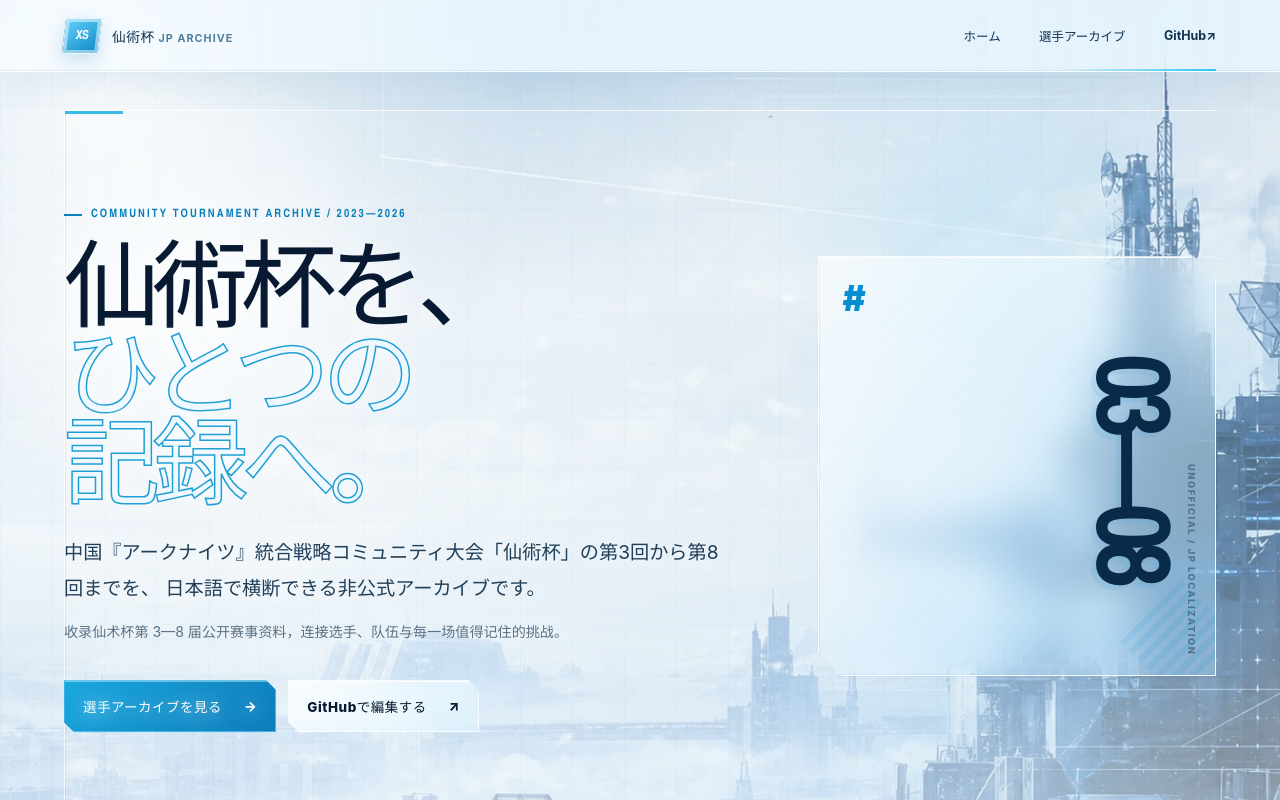
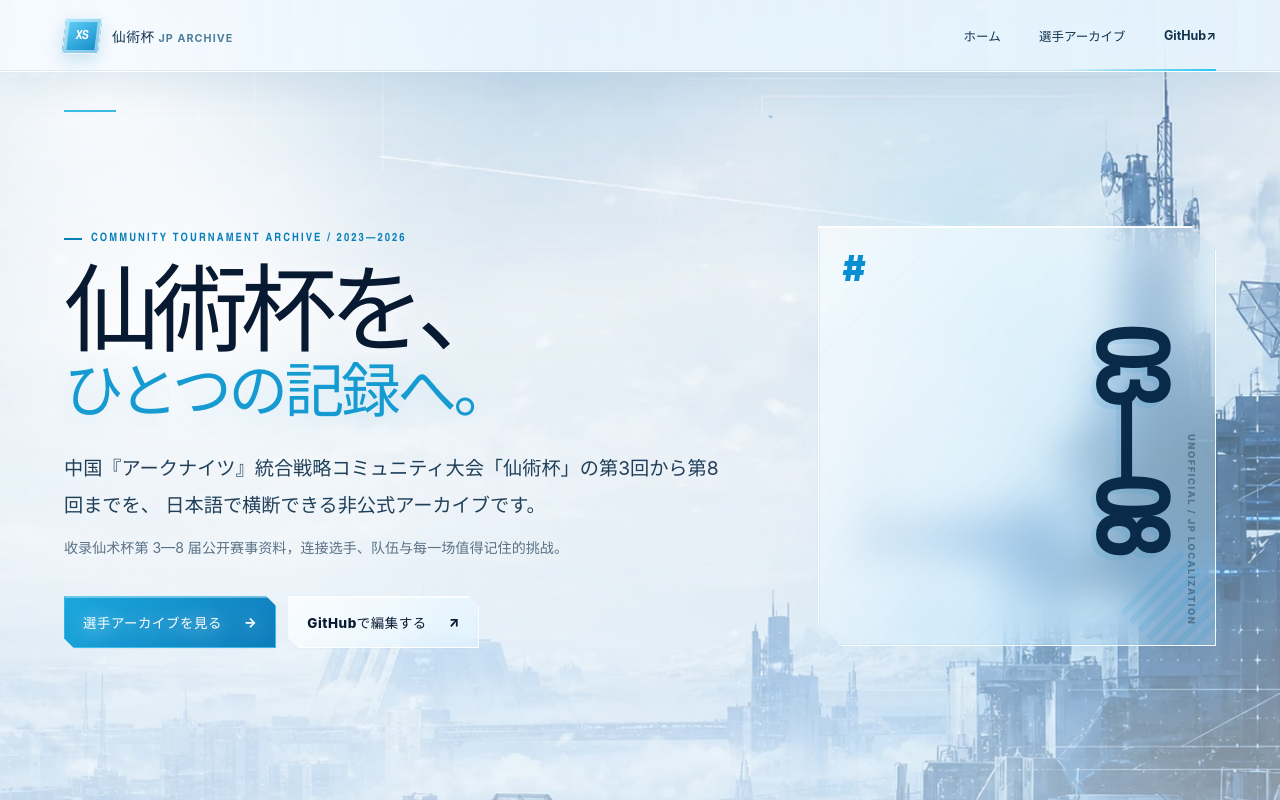
Before and after one commit to 2556642899djk-hue/xianshu-cup-jp, a Next.js app: page / in a window 1280 px wide. Shown: the top 800 px of the page. Built offline with nearby package versions, Linux system fonts and the light colour scheme.

Commit message:
Simplify hero typography and linework

```diff
--- a/app/globals.css
+++ b/app/globals.css
@@ -2501,11 +2501,9 @@ body {
 
 body::before {
   background:
-    linear-gradient(rgba(20, 111, 163, 0.028) 1px, transparent 1px),
-    linear-gradient(90deg, rgba(20, 111, 163, 0.028) 1px, transparent 1px),
     radial-gradient(circle at 8% 12%, rgba(255, 255, 255, 0.86), transparent 31%),
     radial-gradient(circle at 88% 50%, rgba(48, 181, 235, 0.1), transparent 28%);
-  background-size: 52px 52px, 52px 52px, auto, auto;
+  background-size: auto, auto;
 }
 
 body::after {
@@ -2556,11 +2554,9 @@ body::after {
 }
 
 .home-hero::before {
-  border-color: rgba(255, 255, 255, 0.72);
-  background:
-    linear-gradient(90deg, #39bce8 0 58px, transparent 58px) top left / 100% 3px no-repeat,
-    linear-gradient(110deg, rgba(255, 255, 255, 0.16), rgba(207, 239, 252, 0.05));
-  box-shadow: inset 1px 0 rgba(32, 135, 188, 0.12);
+  border: 0;
+  background: linear-gradient(90deg, #39bce8 0 52px, transparent 52px) top left / 100% 2px no-repeat;
+  box-shadow: none;
 }
 
 .home-hero__copy {
@@ -2568,8 +2564,15 @@ body::after {
 }
 
 .display-heading span {
-  color: rgba(232, 248, 255, 0.54);
-  -webkit-text-stroke-color: #219fd4;
+  margin-top: 0.12em;
+  color: #159bd1;
+  font-size: 0.62em;
+  font-weight: 800;
+  letter-spacing: -0.055em;
+  line-height: 1.04;
+  text-shadow: 0 8px 24px rgba(38, 164, 216, 0.13);
+  -webkit-text-stroke: 0;
+  white-space: nowrap;
 }
 
 .home-hero__index,
```
